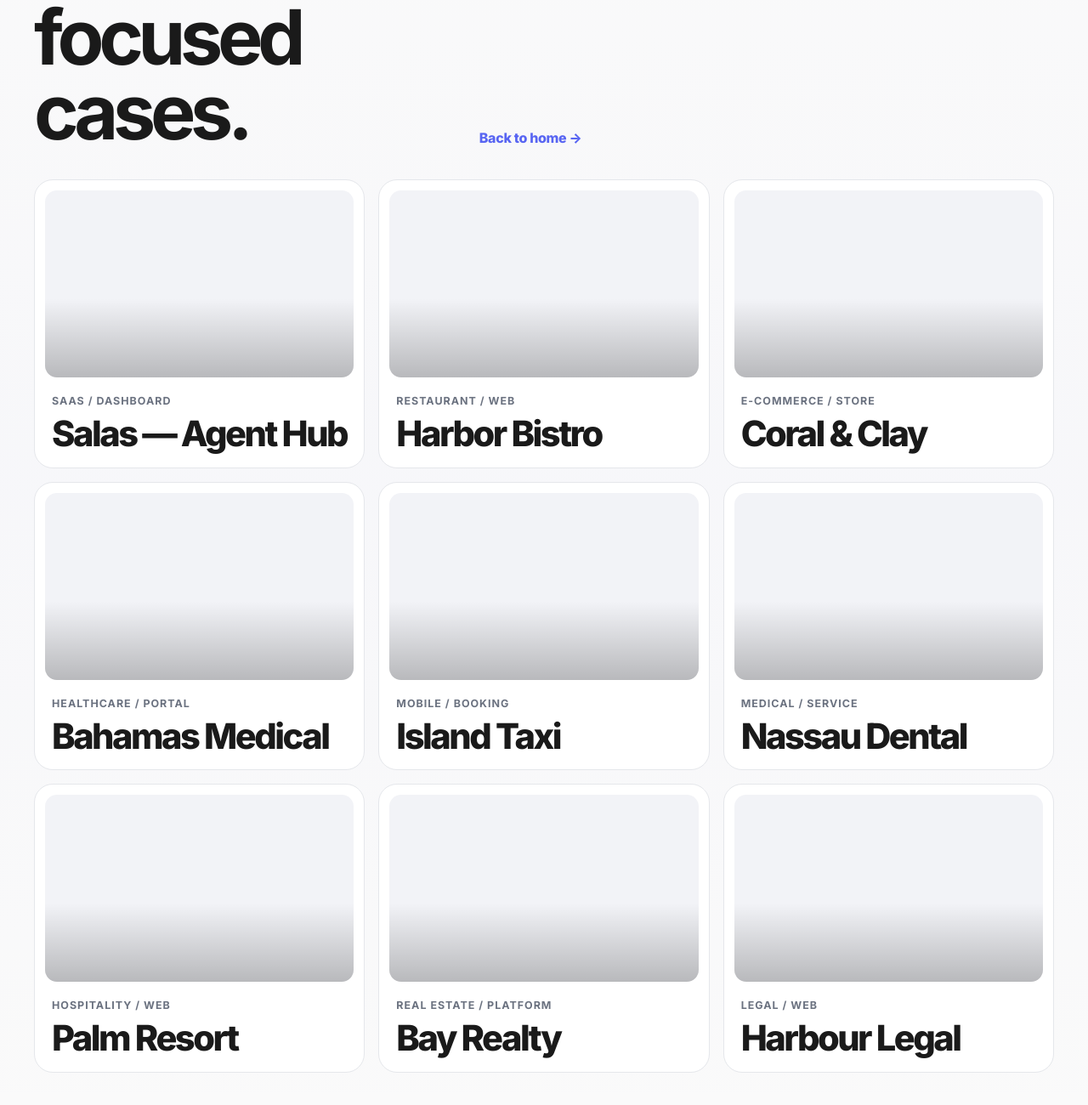
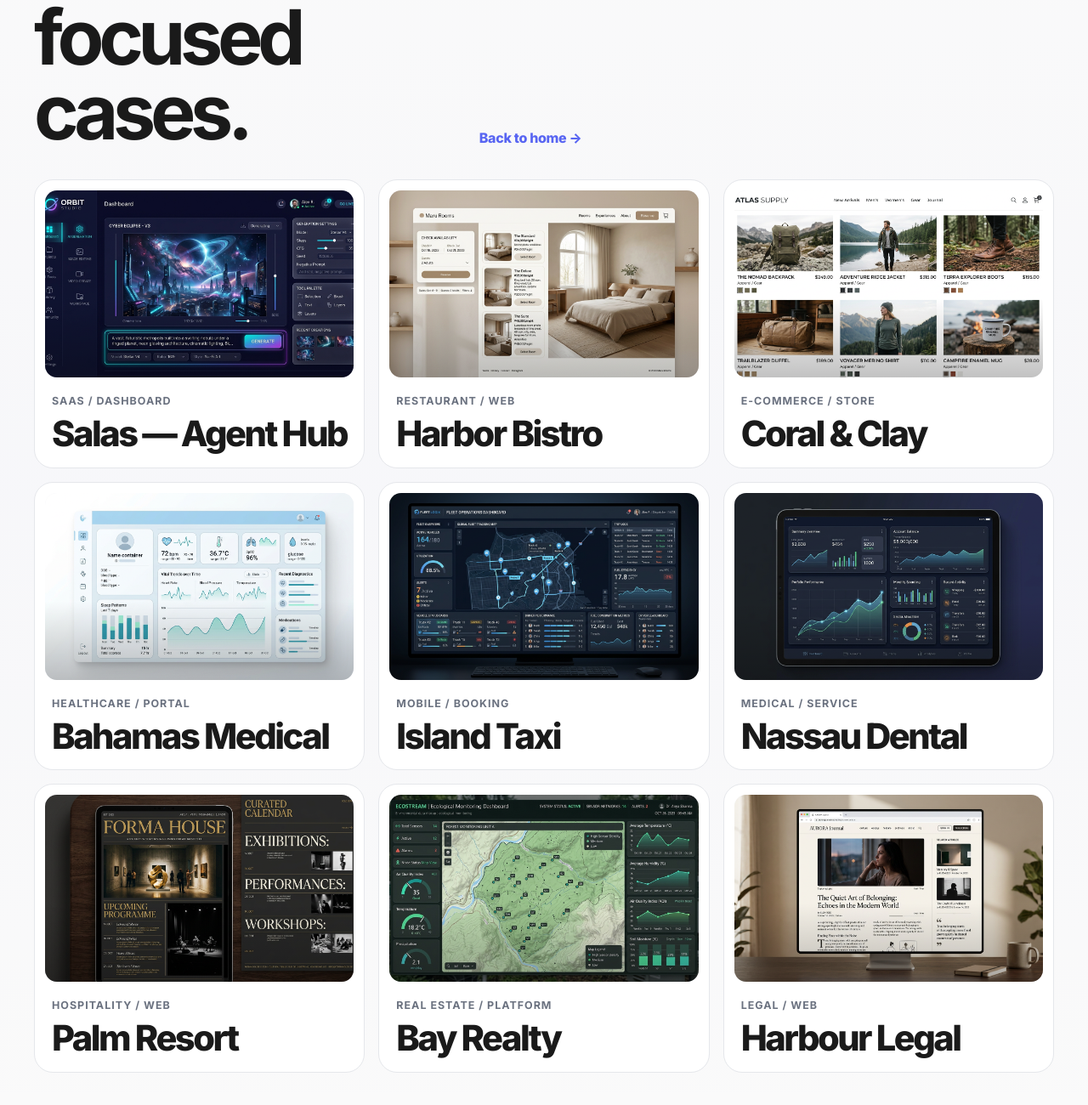
Before and after one commit to michaeljuliomoss-cpu/michaelmoss, a plain HTML site: page cases/index.html in a window 1280 px wide. Shown: the part 849-2149 px from the top of the page at 85% size. Drawn offline with Linux system fonts and the light colour scheme.

Commit message:
Fix cases page thumbnails - wire project images to case cards

```diff
--- a/cases/index.html
+++ b/cases/index.html
@@ -53,7 +53,7 @@
 
         <div class="project-grid project-grid--archive">
           <button class="case-card reveal" type="button" data-project="salas">
-            <span class="case-thumb thumb-salas" aria-hidden="true"></span>
+            <span class="case-thumb" aria-hidden="true"><img src="../images/project-orbit-studio.png" alt="" /></span>
             <span class="case-body">
               <span class="case-meta">SaaS / Dashboard</span>
               <span class="case-title">Salas &mdash; Agent Hub</span>
@@ -61,7 +61,7 @@
           </button>
 
           <button class="case-card reveal" type="button" data-project="harbor">
-            <span class="case-thumb thumb-harbor" aria-hidden="true"></span>
+            <span class="case-thumb" aria-hidden="true"><img src="../images/project-maru-rooms.png" alt="" /></span>
             <span class="case-body">
               <span class="case-meta">Restaurant / Web</span>
               <span class="case-title">Harbor Bistro</span>
@@ -69,7 +69,7 @@
           </button>
 
           <button class="case-card reveal" type="button" data-project="coral">
-            <span class="case-thumb thumb-coral" aria-hidden="true"></span>
+            <span class="case-thumb" aria-hidden="true"><img src="../images/project-atlas-supply.png" alt="" /></span>
             <span class="case-body">
               <span class="case-meta">E-Commerce / Store</span>
               <span class="case-title">Coral &amp; Clay</span>
@@ -77,7 +77,7 @@
           </button>
 
           <button class="case-card reveal" type="button" data-project="bahamasmed">
-            <span class="case-thumb thumb-bahamasmed" aria-hidden="true"></span>
+            <span class="case-thumb" aria-hidden="true"><img src="../images/project-kin-health.png" alt="" /></span>
             <span class="case-body">
               <span class="case-meta">Healthcare / Portal</span>
               <span class="case-title">Bahamas Medical</span>
@@ -85,7 +85,7 @@
           </button>
 
           <button class="case-card reveal" type="button" data-project="islandtaxi">
-            <span class="case-thumb thumb-islandtaxi" aria-hidden="true"></span>
+            <span class="case-thumb" aria-hidden="true"><img src="../images/project-northstar-fleet.png" alt="" /></span>
             <span class="case-body">
               <span class="case-meta">Mobile / Booking</span>
               <span class="case-title">Island Taxi</span>
@@ -93,7 +93,7 @@
           </button>
 
           <button class="case-card reveal" type="button" data-project="nassaudental">
-            <span class="case-thumb thumb-nassaudental" aria-hidden="true"></span>
+            <span class="case-thumb" aria-hidden="true"><img src="../images/project-lumen-ledger.png" alt="" /></span>
             <span class="case-body">
               <span class="case-meta">Medical / Service</span>
               <span class="case-title">Nassau Dental</span>
@@ -101,7 +101,7 @@
           </button>
 
           <button class="case-card reveal" type="button" data-project="palmresort">
-            <span class="case-thumb thumb-palmresort" aria-hidden="true"></span>
+            <span class="case-thumb" aria-hidden="true"><img src="../images/project-forma-house.png" alt="" /></span>
             <span class="case-body">
               <span class="case-meta">Hospitality / Web</span>
               <span class="case-title">Palm Resort</span>
@@ -109,7 +109,7 @@
           </button>
 
           <button class="case-card reveal" type="button" data-project="bayrealty">
-            <span class="case-thumb thumb-bayrealty" aria-hidden="true"></span>
+            <span class="case-thumb" aria-hidden="true"><img src="../images/project-field-signal.png" alt="" /></span>
             <span class="case-body">
               <span class="case-meta">Real Estate / Platform</span>
               <span class="case-title">Bay Realty</span>
@@ -117,7 +117,7 @@
           </button>
 
           <button class="case-card reveal" type="button" data-project="harbourlegal">
-            <span class="case-thumb thumb-harbourlegal" aria-hidden="true"></span>
+            <span class="case-thumb" aria-hidden="true"><img src="../images/project-sable-journal.png" alt="" /></span>
             <span class="case-body">
               <span class="case-meta">Legal / Web</span>
               <span class="case-title">Harbour Legal</span>
--- a/css/style.css
+++ b/css/style.css
@@ -500,6 +500,13 @@ svg {
   background-color: var(--soft);
   position: relative;
   overflow: hidden;
+}
+.case-thumb img {
+  position: absolute;
+  inset: 0;
+  width: 100%;
+  height: 100%;
+  object-fit: cover;
 }
 
 .case-thumb::after {
```
